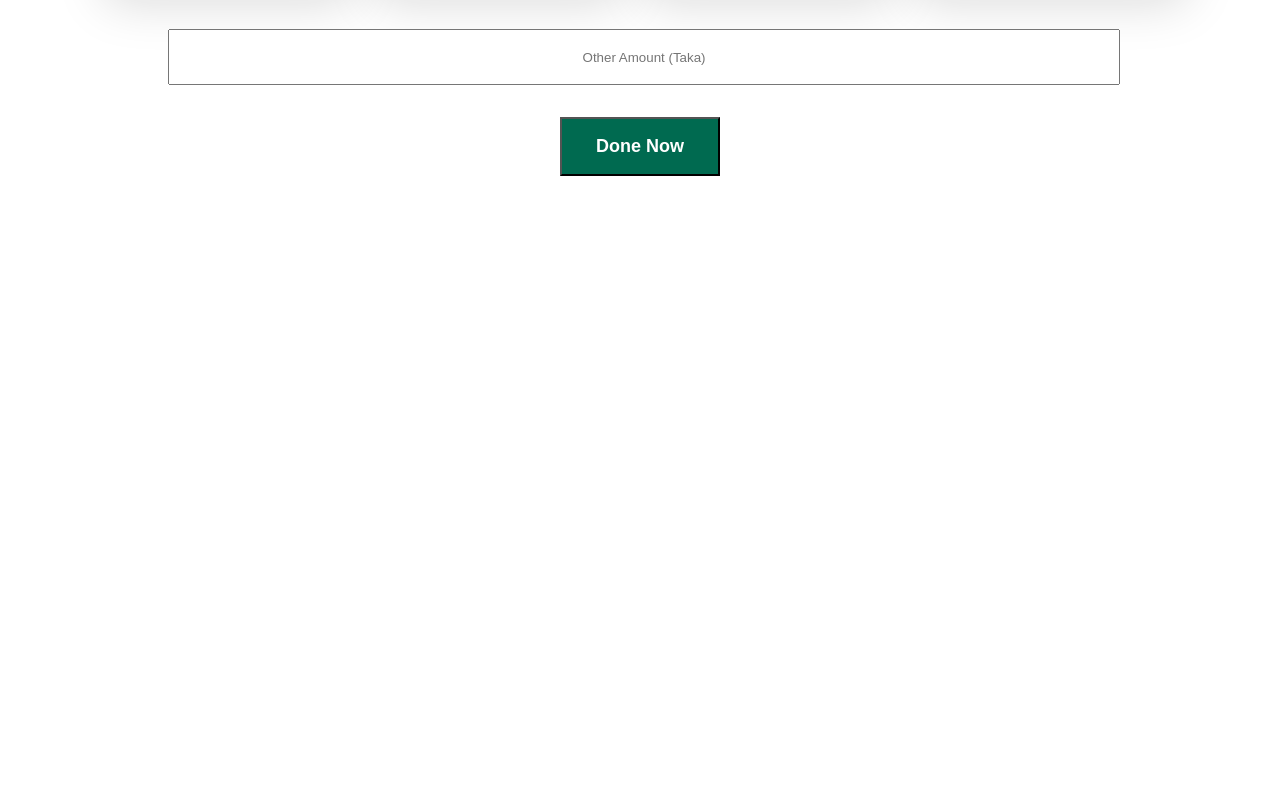
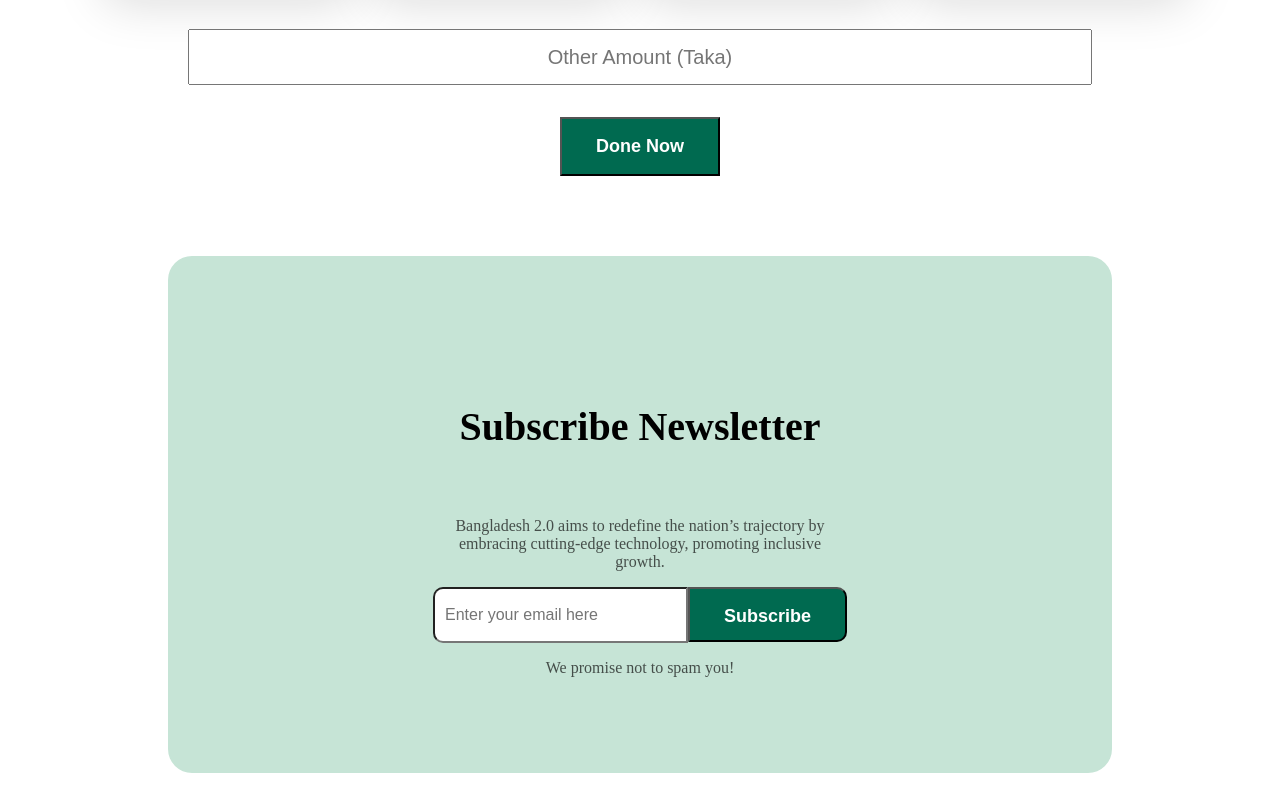
Before and after one commit to Towhid4455/assignment-1, a plain HTML site: page index.html in a window 1280 px wide. Shown: the part 3451-4262 px from the top of the page. Before the commit the page ends 3635 px from the top, so only its background shows below. Drawn offline with Linux system fonts and the light colour scheme.

Commit message:
code push

```diff
--- a/index.html
+++ b/index.html
@@ -110,8 +110,8 @@
             <div class="taka-1">
                 <h3>100Taka</h3>
             </div>
-            <div class="taka-1">
-                <h3>200Taka</h3>
+            <div class="taka-1 color-200">
+                <h3 >200Taka</h3>
             </div>
             <div class="taka-1">
                 <h3>500Taka</h3>
@@ -131,6 +131,20 @@
 
     </main>
     <footer>
+       <section class="footer">
+        <div>
+            <h5 class="sub">Subscribe Newsletter</h5>
+            <p class="aims">Bangladesh 2.0 aims to redefine the nation’s trajectory by embracing cutting-edge technology, promoting inclusive growth.</p>
+        </div>
+        <div class="group">
+            <input class="email" type="email" placeholder="Enter your email here">
+            <button class="subs">Subscribe</button>
+
+        </div>
+        <div>
+            <p class="we">We promise not to spam you!</p>
+        </div>
+    </section>
 
     </footer>
 
--- a/styles/web.css
+++ b/styles/web.css
@@ -51,6 +51,13 @@
   font-weight: 600;
   font-size: 18px;
   color: #FFFFFF;
+}
+.taka-1:hover{
+    background-color: #006A50;
+}
+.btn:hover, .btn-a:hover ,.btn-bag:hover ,.done:hover, .subs:hover{
+  background-color: darkgray;
+
 }
 .image{
   padding: 80px 59.99px 80px 64px;
@@ -241,6 +248,10 @@
   width: 252px;
   height: 128px
 }
+.color-200{
+  background-color: #C6E4D6;
+
+}
 .adone{
   text-align: center;
 
@@ -265,8 +276,59 @@
   justify-items: center;
 }
 .input{
-  width: 100%;
+  width: 95%;
   height: 50px;
   text-align: center;
+  font-weight: 400;
+  font-size: 20px;
+  color: rgba(14, 14, 14, 0.3);
 
 }
+/* footer */
+.footer{
+  background-color: rgba(198, 228, 214, 1);
+  margin: 80px 160px 80px 160px;
+  border-radius: 24px;
+  text-align: center;
+  padding: 80px 265px 80px 265px;
+
+}
+.sub{
+  font-weight: 700;
+  font-size: 40px;
+
+}
+.aims{
+  font-weight: 400;
+  font-size: 16px;
+  color: rgba(14, 14, 14, 0.7);
+}
+.group{
+  display: flex;
+  justify-content: center;
+
+}
+.we{
+  font-weight: 400;
+  font-size: 16px;
+  color: rgba(14, 14, 14, 0.7);
+
+}
+.email{
+  width: 95%;
+  height: 50px;
+  font-size: 16px;
+  color: rgba(14, 14, 14, 0.3);
+  padding-left: 10px;
+  border-radius:10px 0px 0px 10px;
+
+}
+.subs{
+  height: 55px;
+  font-weight: 600;
+  font-size: 18px;
+  color: rgba(255, 255, 255, 1);
+  padding: 17px 34px 17px 34px;
+  background-color: rgba(0, 106, 80, 1);
+  border-radius:0px 10px 10px 0px ;
+}
```
